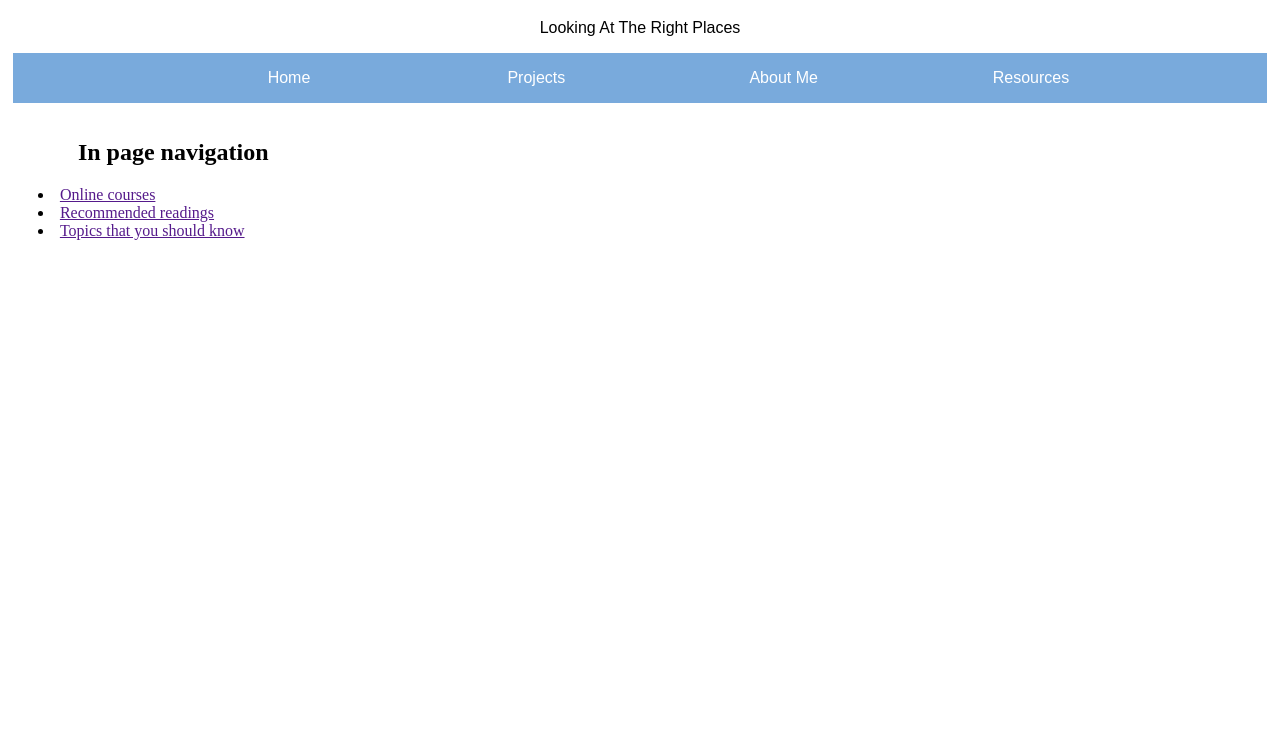
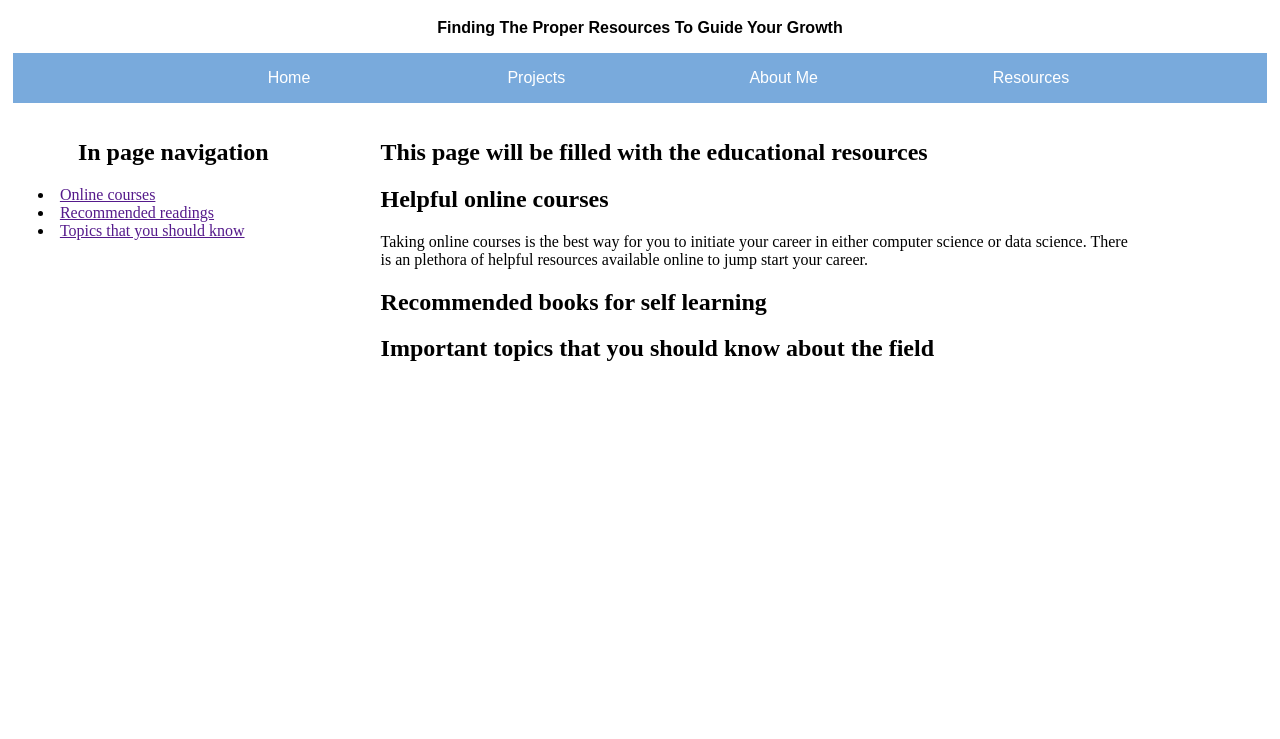
Before and after one commit to hkwdatascience/hkwdatascience.github.io, a plain HTML site: page resources.html in a window 1280 px wide. Shown: the part 61-800 px from the top of the page. Drawn offline with nearby package versions, Linux system fonts and the light colour scheme.

Commit message:
README.md: added a brief introduction for now about-me.html: included texts for my resume and other endeavors resources.html: established the categories of the resources section

```diff
--- a/resources.html
+++ b/resources.html
@@ -7,12 +7,16 @@
 	<link rel="stylesheet" type="text/css" href="css/styling.css">
 	<script src="https://code.jquery.com/jquery-1.10.2.js"></script>
 </head>
+
+
 <body>
 	<header>
 		<h1> HKW datascience</h1>
-		<div>Looking at the right places</div>
+		<h2> Finding the proper resources to guide your growth</h2>
+
 		<script id="replace_with_navbar" src="nav.js"></script>
 	</header>
+
 	<aside class="left">
 		<ul><h1>In page navigation</h1></ul>
 			<li><a href="">Online courses</a></li>
@@ -20,11 +24,18 @@
 			<li><a href="">Topics that you should know</a></li>
 	</aside>
 
-	<article class="middle">
+	<article class="right">
 		<h1>This page will be filled with the educational resources</h1>
 
+		<h2 class = "courses">Helpful online courses</h2>
+		<p>Taking online courses is the best way for you to initiate your career in either
+			computer science or data science. There is an plethora of helpful resources available
+			online to jump start your career.
+		</p>
 
+		<h2 class = "books">Recommended books for self learning</h2>
 
+		<h2 class = "topics">Important topics that you should know about the field</h2>
 
 	</article>
 	<footer>
```
Also changed, not shown: about-me.html (+4 -2 lines), README.md.
